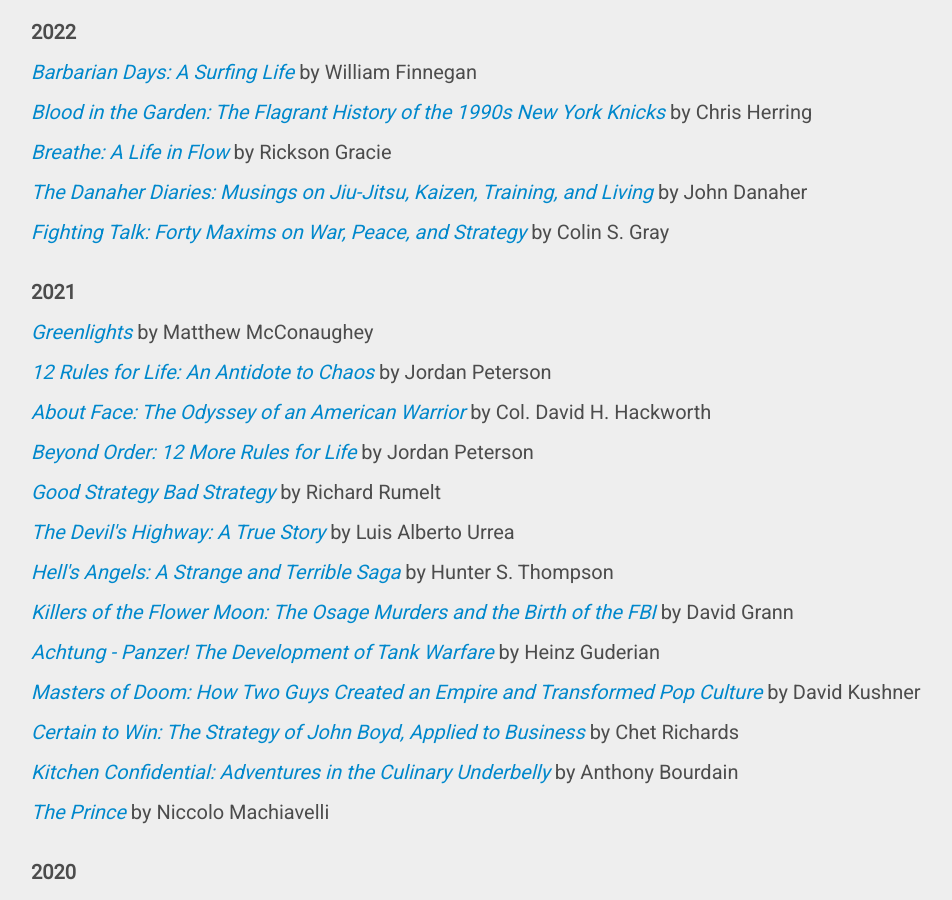
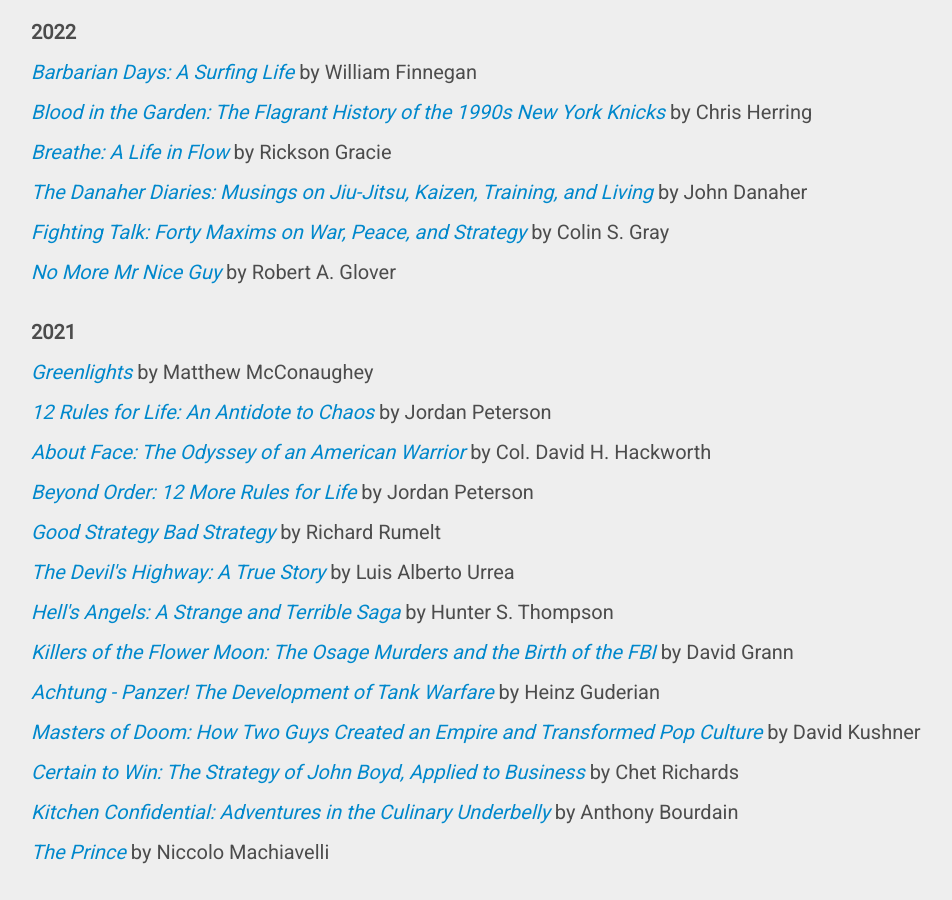
Before and after one commit to speric/speric.github.com, a Jekyll site: the page built from books/index.html, in a window 1280 px wide and 900 px high, scrolled down 389 px. Shown: the whole window, without its empty margins (139-1091 px from the left). Built offline with Jekyll 4.4.1, drawn with Linux system fonts in a browser that asks for light colours; some web fonts are replaced; comment, search, counter and statistics services are not loaded.

Commit message:
Add No More Mr Nice Guy

```diff
--- a/books/index.html
+++ b/books/index.html
@@ -16,6 +16,7 @@ header_img: "quotes.jpg"
   <p><i><a href="https://www.amazon.com/Breathe-Life-Flow-Rickson-Gracie/dp/0063018950">Breathe: A Life in Flow</a></i> by Rickson Gracie</p>
   <p><i><a href="https://www.amazon.com/Danaher-Diaries-Danahers-Jiu-Jitsu-Training-ebook/dp/B07TZWG61G">The Danaher Diaries: Musings on Jiu-Jitsu, Kaizen, Training, and Living</a></i> by John Danaher</p>
   <p><i><a href="https://www.amazon.com/Fighting-Talk-Forty-Maxims-Strategy/dp/1597973076">Fighting Talk: Forty Maxims on War, Peace, and Strategy</a></i> by Colin S. Gray</p>
+  <p><i><a href="https://www.amazon.com/No-More-Mr-Nice-Guy/dp/0762415339">No More Mr Nice Guy</a></i> by Robert A. Glover</p>
 
   <br/>
 
```
